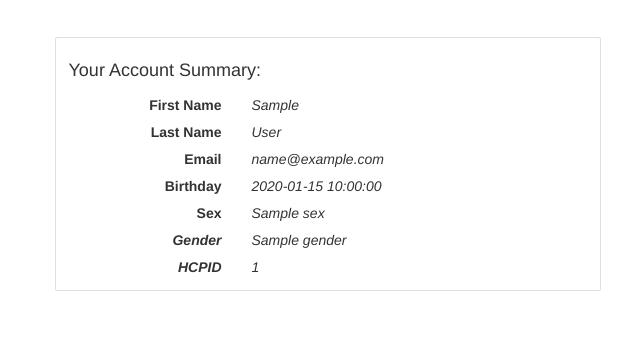
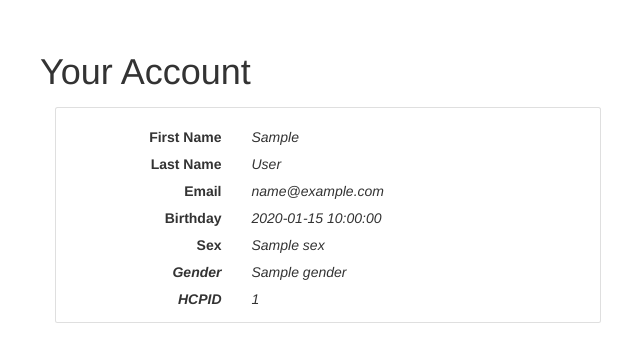
Before and after one commit to shayaansaiyed/CheckUP, a Flask app: template templates/accounts.html in a window 1280 px wide. Shown: the part 65-427 px from the top of the page, without its empty margins (24-664 px from the left). Run offline with Flask 2, Linux system fonts and the light colour scheme; the template is opened without the code that fills it: most values are stand-ins (such as "Sample title", 1, 10 or a date in 2020); some libraries are stand-ins or nearby versions.

Commit message:
read inches

```diff
--- a/templates/accounts.html
+++ b/templates/accounts.html
@@ -87,12 +87,11 @@
   	</div>
 
 	<div class="container-account">
+    <h1 class="my-4">Your Account
+            </h1>
 	    <div class="col-lg-6 portfolio-item">
 	      <div class="card h-100">
 	        <div class="card-body">
-	          <h4 class="card-title">
-	            Your Account Summary:
-	          </h4>
 	          <div class = "form-horizontal">
 	            <form>
 
--- a/templates/files.html
+++ b/templates/files.html
@@ -92,7 +92,7 @@
         <div class="container-files">
 
             <!-- Page Heading -->
-            <h1 class="my-4">Your Files:
+            <h1 class="my-4">Your Files
             </h1>
 
             <div class="row">
--- a/templates/graphs.html
+++ b/templates/graphs.html
@@ -133,7 +133,7 @@
                       <i> 5'5 </i>
                     </div> -->
                     <div class="control-data col-lg-6">
-                    <input type="radio"name="typeID" value="0">
+                    <input type="radio"name="typeID" value="0" checked>
                     </div>
                   </div>
 
```
